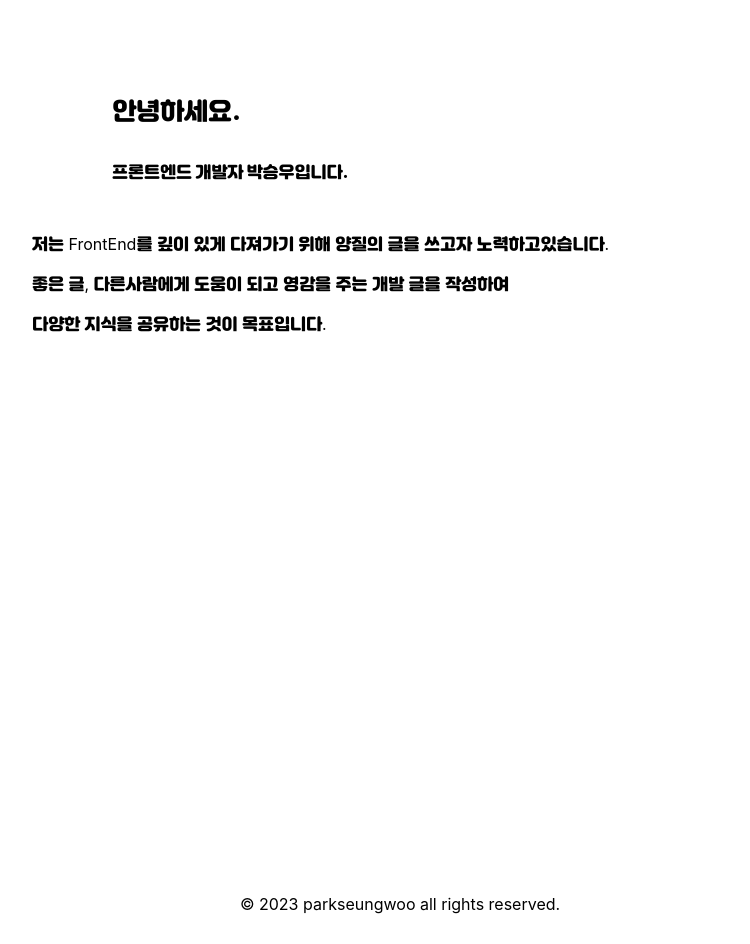
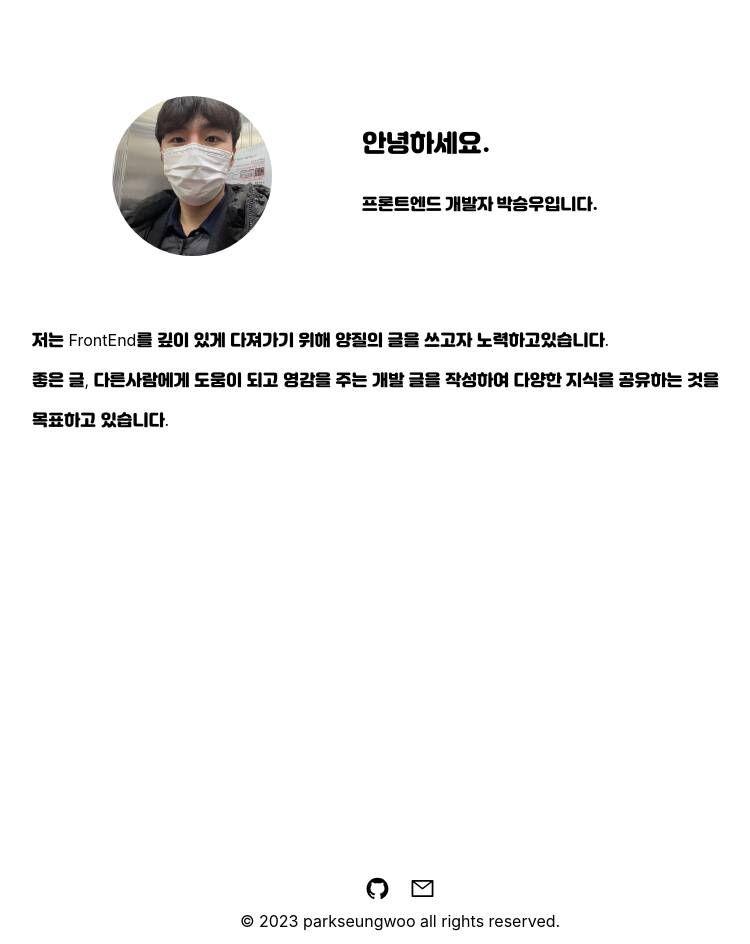
Before and after one commit to parkingbox/Parking-Blog, a Next.js app: page / in a window 1280 px wide. Shown: the part 88-1032 px from the top of the page, without its empty margins (240-990 px from the left). Built offline with nearby package versions, Linux system fonts and the light colour scheme.

Commit message:
feat: footer 수정

```diff
--- a/package.json
+++ b/package.json
@@ -9,7 +9,6 @@
     "start": "next start",
     "lint": "next lint"
   },
-
   "dependencies": {
     "contentlayer": "^0.3.4",
     "date-fns": "^2.30.0",
@@ -18,6 +17,7 @@
     "next-themes": "^0.2.1",
     "react": "^18",
     "react-dom": "^18",
+    "react-icons": "^4.11.0",
     "reading-time": "^1.5.0",
     "rehype-autolink-headings": "^7.0.0",
     "rehype-highlight": "^7.0.0",
--- a/src/app/page.tsx
+++ b/src/app/page.tsx
@@ -1,21 +1,32 @@
+import Image from "next/image";
+import Profile from "../../public/Profile.webp";
 export default function Home() {
   return (
     <>
-      <div className="mx-auto max-w-xl py-8">
-        <h1 className="mb-8 text-left text-2xl font-black">안녕하세요.</h1>
-        <p className="mb-4 text-left font-black">
-          프론트엔드 개발자 박승우입니다.
-        </p>
+      <div className="flex mx-auto max-w-xl py-8">
+        <Image
+          src={Profile}
+          quality={100}
+          className="h-40 w-40 rounded-full object-cover"
+          alt="Profile"
+        />
+        <div className="mx-auto max-w-xl py-8">
+          <h1 className="mb-8 text-left text-2xl font-black">안녕하세요.</h1>
+          <p className="mb-4 text-left font-black">
+            프론트엔드 개발자 박승우입니다.
+          </p>
+        </div>
       </div>
-      <div>
+      <div className="py-8">
         <p className="mb-4">
           저는 FrontEnd를 깊이 있게 다져가기 위해 양질의 글을 쓰고자
           노력하고있습니다.
         </p>
         <p className="mb-4">
           좋은 글, 다른사람에게 도움이 되고 영감을 주는 개발 글을 작성하여
+          다양한 지식을 공유하는 것을
         </p>
-        <p className="mb-4">다양한 지식을 공유하는 것이 목표입니다.</p>
+        <p className="mb-4">목표하고 있습니다.</p>
       </div>
     </>
   );
--- a/src/components/Footer.tsx
+++ b/src/components/Footer.tsx
@@ -1,10 +1,26 @@
 import React from "react";
+import { AiFillGithub, AiOutlineMail } from "react-icons/ai";
 
 function Footer() {
   return (
-    <div className="flex items-center justify-center w-full h-20 ">
-      © {new Date().getFullYear()}
-      &nbsp;parkseungwoo all rights reserved.
+    <div className="flex flex-col items-center justify-center w-full h-20 ">
+      <div className="flex gap-5 mb-2">
+        <div className="cursor-pointer">
+          <a href="https://github.com/parkingbox" target="blank">
+            <AiFillGithub size={25} />
+          </a>
+        </div>
+        <div
+          className="cursor-pointer"
+          onClick={() => window.open("mailto:qpfgud430@gmail.com")}
+        >
+          <AiOutlineMail size={25} />
+        </div>
+      </div>
+      <div>
+        © {new Date().getFullYear()}
+        &nbsp;parkseungwoo all rights reserved.
+      </div>
     </div>
   );
 }
--- a/src/components/Header.tsx
+++ b/src/components/Header.tsx
@@ -1,6 +1,5 @@
 import Link from "next/link";
 import React from "react";
-import DarkModeBtn from "./DarkModeBtn";
 
 function Header() {
   return (
```
Also changed, not shown: 1 other file (tests, documents, lock files or other folders).
